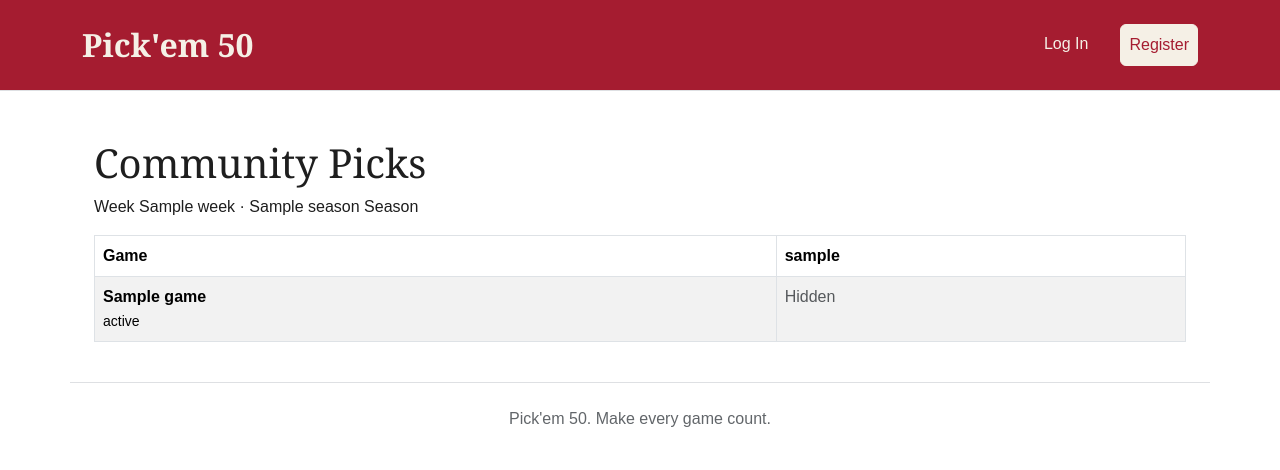
After one commit to jadentorres52/pick-em-50, a Flask app: template templates/community_picks.html in a window 1280 px wide. The commit adds this page. Shown: the top 470 px of the page. Run offline with Flask 3, Linux system fonts and the light colour scheme; the template is opened without the code that fills it: most values are stand-ins (such as "Sample title", 1, 10 or a date in 2020); some libraries are stand-ins or nearby versions.

Commit message:
Add Community Picks Tab

```diff
--- a/app.py
+++ b/app.py
@@ -266,6 +266,97 @@ def pick():
     return jsonify({"success": True}), 200
 
 
+
+@app.route("/community-picks")
+@login_required
+def community_picks():
+
+    season = helpers.current_nfl_season()
+    week = helpers.get_current_nfl_week(season)
+    data = helpers.get_scoreboard(season, week)
+    events = data["events"]
+
+    game_ids = [event["id"] for event in events]
+
+    conn = get_db_connection()
+
+    try:
+        users = conn.execute(
+            "SELECT id, username FROM users ORDER BY username"
+        ).fetchall()
+
+        picks = conn.execute(
+            """
+            SELECT user_id, game_id, picked_team
+            FROM picks
+            WHERE game_id = ANY(%s)
+            """,
+            (game_ids,)
+        ).fetchall()
+
+    finally:
+        conn.close()
+
+    picks_by_game = {}
+
+    for pick in picks:
+        game_id = str(pick["game_id"])
+        user_id = pick["user_id"]
+
+        picks_by_game.setdefault(game_id, {})
+        picks_by_game[game_id][user_id] = str(pick["picked_team"])
+
+    games = []
+
+    for event in events:
+        game_id = str(event["id"])
+        competitors = event["competitions"][0]["competitors"]
+
+        teams = {}
+
+        for competitor in competitors:
+            team = competitor["team"]
+            teams[str(competitor["id"])] = team["displayName"]
+
+        locked = helpers.is_game_locked(event)
+
+        game = {
+            "id": game_id,
+            "name": event["name"],
+            "date": event["date"],
+            "status": event["status"]["type"]["detail"],
+            "locked": locked,
+            "picks": {}
+        }
+
+        for user in users:
+            user_id = user["id"]
+            username = user["username"]
+
+            if not locked:
+                game["picks"][username] = "Hidden"
+            else:
+                picked_team = picks_by_game.get(game_id, {}).get(user_id)
+
+                if picked_team:
+                    game["picks"][username] = teams.get(
+                        picked_team,
+                        "Invalid pick"
+                    )
+                else:
+                    game["picks"][username] = "No pick"
+
+        games.append(game)
+
+    return render_template(
+        "community_picks.html",
+        games=games,
+        users=users,
+        week=week,
+        season=season
+    )
+
+
 init_db()
 
 if __name__ == "__main__":
--- /dev/null
+++ b/templates/community_picks.html
@@ -0,0 +1,47 @@
+{% extends "layout.html" %}
+
+{% block main %}
+
+<div class="container mt-4">
+    <h1>Community Picks</h1>
+
+    <p>Week {{ week }} · {{ season }} Season</p>
+
+    <div class="table-responsive">
+        <table class="table table-striped table-bordered">
+            <thead>
+                <tr>
+                    <th>Game</th>
+
+                    {% for user in users %}
+                    <th>{{ user.username }}</th>
+                    {% endfor %}
+                </tr>
+            </thead>
+
+            <tbody>
+                {% for game in games %}
+                <tr>
+                    <td>
+                        <strong>{{ game.name }}</strong>
+                        <br>
+                        <small>{{ game.status }}</small>
+                    </td>
+
+                    {% for user in users %}
+                    <td>
+                        {% if game.locked %}
+                        {{ game.picks[user.username] }}
+                        {% else %}
+                        <span class="text-muted">Hidden</span>
+                        {% endif %}
+                    </td>
+                    {% endfor %}
+                </tr>
+                {% endfor %}
+            </tbody>
+        </table>
+    </div>
+</div>
+
+{% endblock %}
--- a/templates/layout.html
+++ b/templates/layout.html
@@ -24,7 +24,7 @@
 
                 <a class="nav-link" href="/games">Games</a>
                 <a class="nav-link" href="/standings">Standings</a>
-                <a class="nav-link" href="/profile">Profile</a>
+                <a class="nav-link" href="/community-picks">Community Picks</a>
                 <a class="nav-link" href="/logout">Log Out</a>
 
                 {% else %}
```
